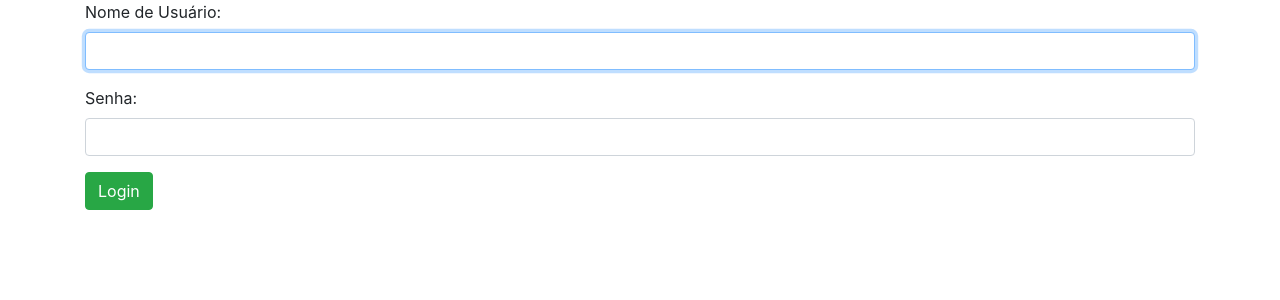
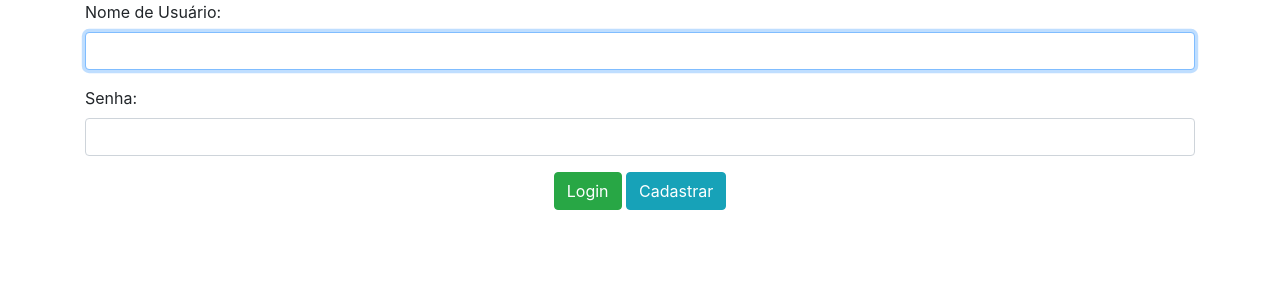
Before and after one commit to Doginnn/gerenciador_tarefas, a Django app: page / in a window 1280 px wide. Shown: the part 56-356 px from the top of the page. Run offline with Django 3.2, Linux system fonts and the light colour scheme; some libraries are stand-ins or nearby versions.

Commit message:
[UPD]Atualizando form login para cadastra usuario

```diff
--- a/app/templates/usuarios/login.html
+++ b/app/templates/usuarios/login.html
@@ -19,8 +19,9 @@
         {{form_login.password|addclass:'form-control'}}
     </div>
 
-    <div class="form-group">
+    <div class="form-group text-center">
         <input class="btn btn-success mb-3" type="submit" value="Login">
+        <input class="btn btn-info mb-3" type="button" value="Cadastrar">
     </div>
 </form>
 {% endblock conteudo %}
```
